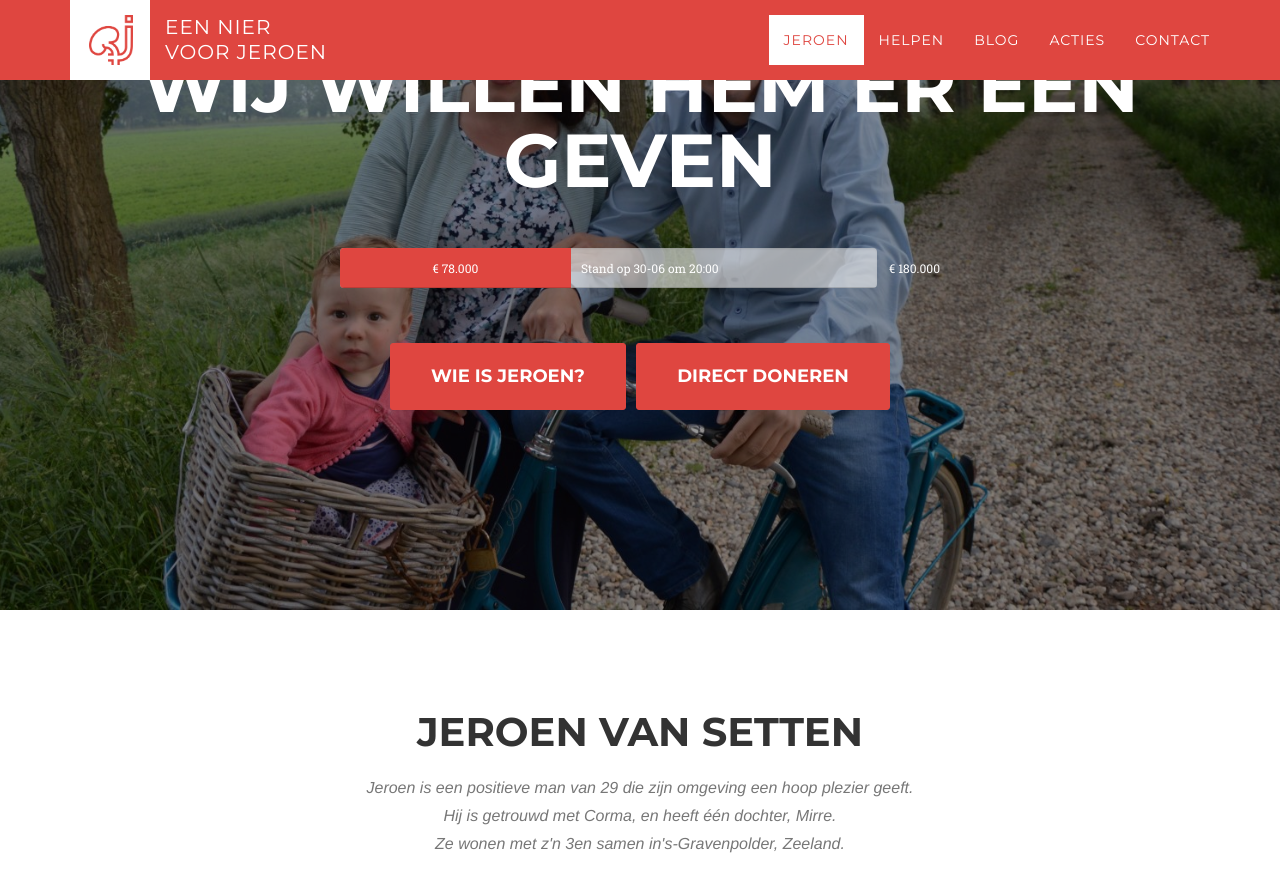
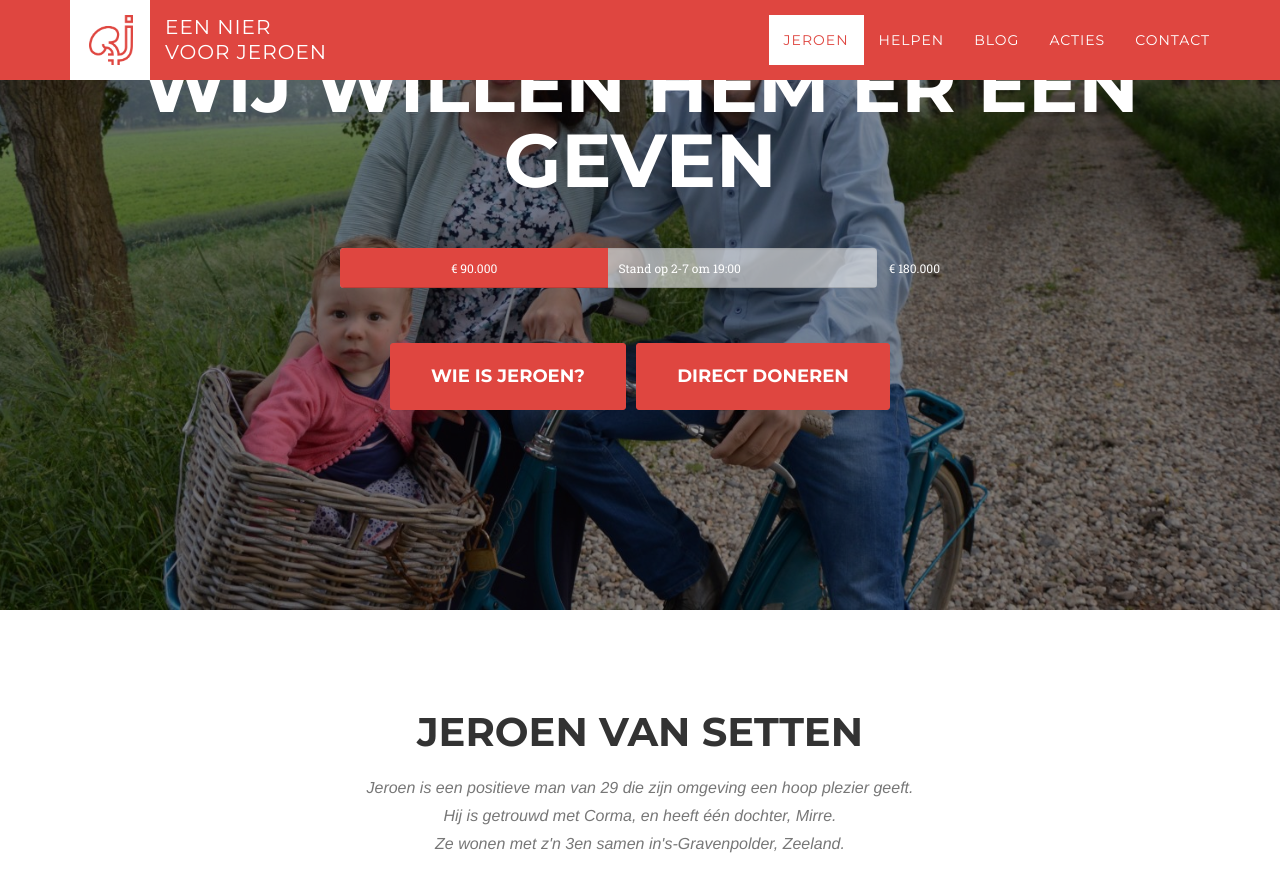
Before and after one commit to Een-nier-voor-Jeroen/Niervoorjeroen.nl-website, a Jekyll site: the page built from index.html, in a window 1280 px wide and 900 px high, scrolled down 317 px. Shown: the top 892 px of the window. Built offline with Jekyll 4.4.1, drawn with Linux system fonts in a browser that asks for light colours; nearby versions of some CDN libraries; some web fonts are replaced.

Commit message:
90.000. We zijn op de helft!

```diff
--- a/index.html
+++ b/index.html
@@ -21,10 +21,10 @@
                         € 180.000
                     </div>
                     <div class="progress" style="height: 40px; background-color: rgba(245,245,245,0.6);">
-                        <div class="progress-bar" role="progressbar" aria-valuenow="78000" aria-valuemin="0" aria-valuemax="180000" style="width: 43%; height: 40px; line-height: 40px;">
-                            € 78.000
+                        <div class="progress-bar" role="progressbar" aria-valuenow="90000" aria-valuemin="0" aria-valuemax="180000" style="width: 50%; height: 40px; line-height: 40px;">
+                            € 90.000
                         </div>
-                        <div class="progress-bar" style="line-height: 40px; width: 57%; text-align: left; padding-left: 10px; background: none;">Stand op 30-06 om 20:00</div>
+                        <div class="progress-bar" style="line-height: 40px; width: 50%; text-align: left; padding-left: 10px; background: none;">Stand op 2-7 om 19:00</div>
                     </div>
                 </div>
                 <p>
```
